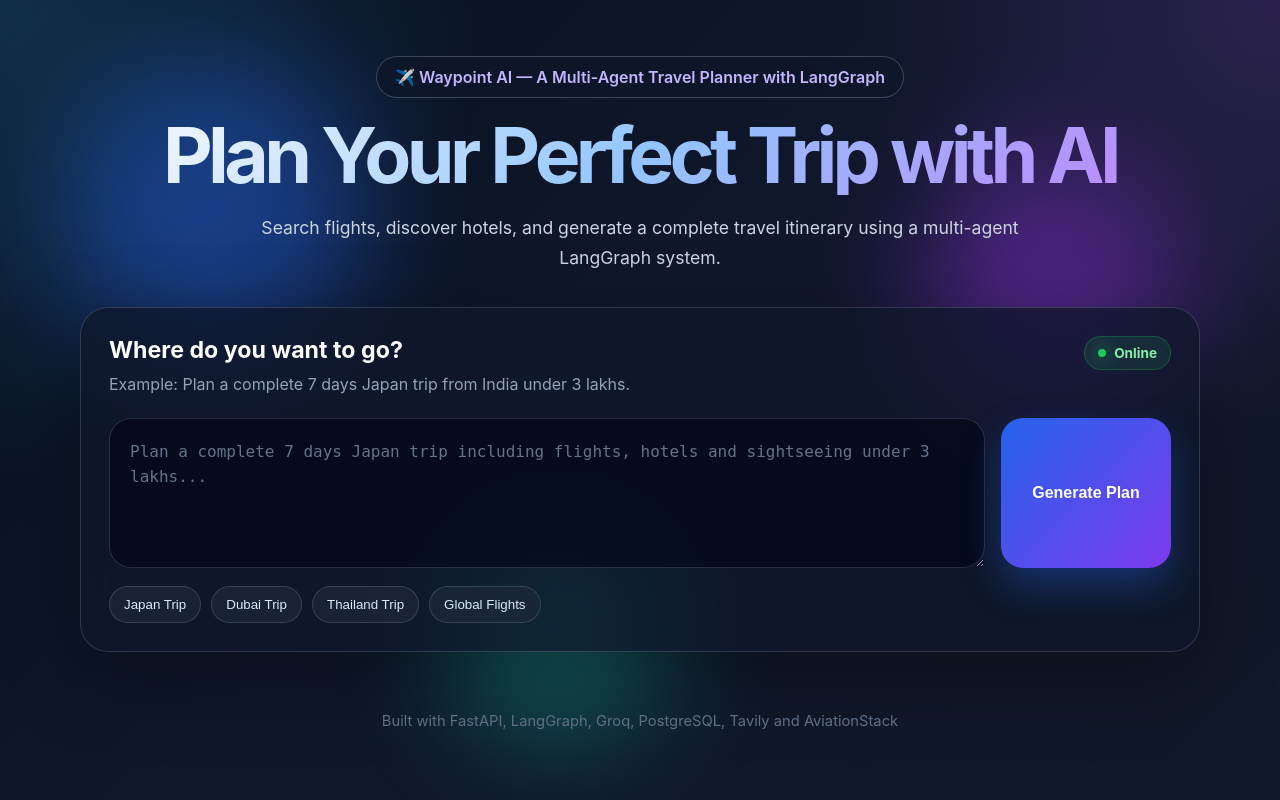
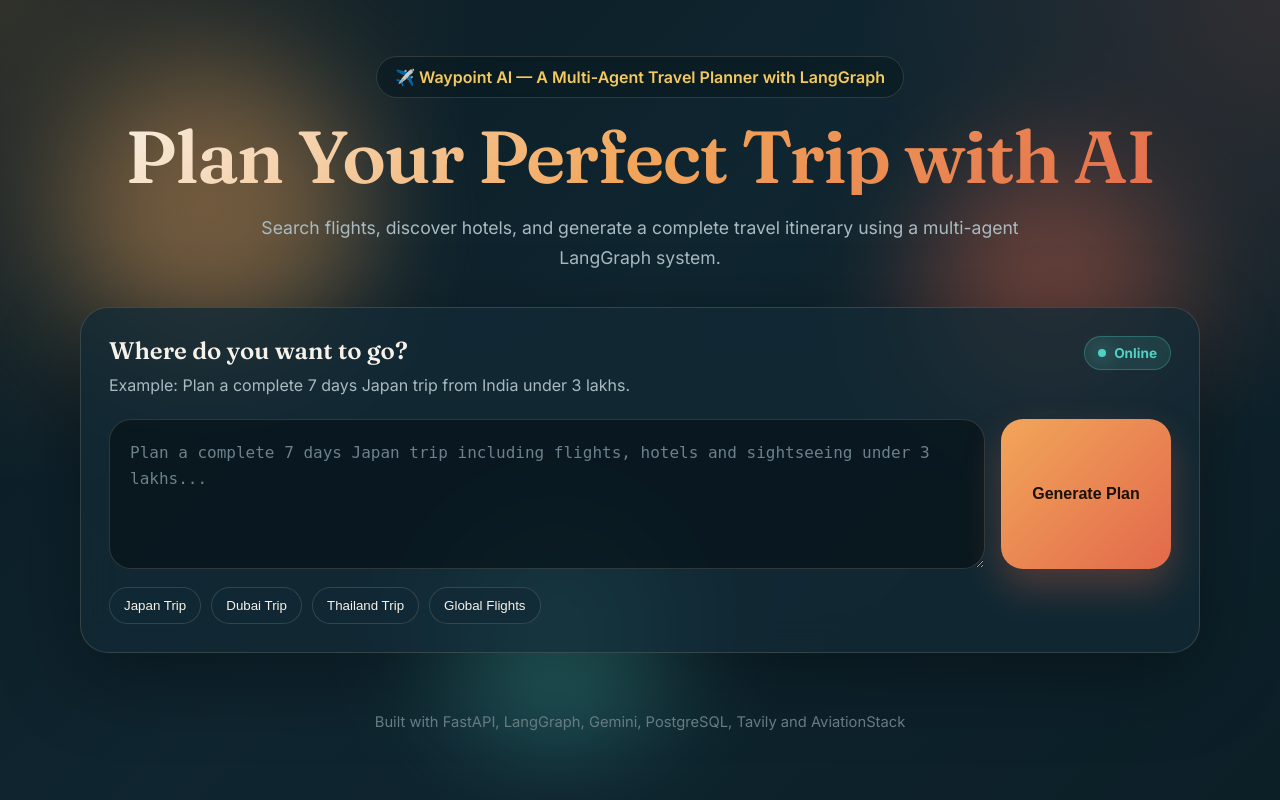
Before and after one commit to YashDaft/Waypoint, a FastAPI app: page / in a window 1280 px wide. Run offline with FastAPI, Linux system fonts and the light colour scheme; some libraries are stand-ins or nearby versions.

Commit message:
added docker file and modified colour scheme of ui page

```diff
--- a/static/style.css
+++ b/static/style.css
@@ -1,3 +1,22 @@
+:root {
+    --bg-base: #0b1b22;
+    --bg-surface: rgba(18, 42, 53, 0.78);
+    --border-soft: rgba(196, 181, 154, 0.2);
+    --border-strong: rgba(196, 181, 154, 0.4);
+
+    --accent-amber: #f2a65a;
+    --accent-coral: #e2694b;
+    --accent-gold: #f4c95d;
+    --accent-teal: #4fd1c5;
+
+    --text-primary: #f7f2e9;
+    --text-secondary: #a9bac0;
+    --text-muted: #6c818a;
+
+    --success: #57d9a3;
+    --error: #f87171;
+}
+
 * {
     margin: 0;
     padding: 0;
@@ -5,10 +24,10 @@
 }
 
 body {
-    font-family: Inter, system-ui, -apple-system, BlinkMacSystemFont, "Segoe UI", sans-serif;
+    font-family: "Inter", system-ui, -apple-system, BlinkMacSystemFont, "Segoe UI", sans-serif;
     min-height: 100vh;
-    background: #07111f;
-    color: #ffffff;
+    background: var(--bg-base);
+    color: var(--text-primary);
     overflow-x: hidden;
 }
 
@@ -17,22 +36,22 @@ body {
     inset: 0;
     z-index: -1;
     background:
-        radial-gradient(circle at top left, rgba(56, 189, 248, 0.18), transparent 32%),
-        radial-gradient(circle at top right, rgba(168, 85, 247, 0.18), transparent 28%),
-        linear-gradient(135deg, #07111f 0%, #0f172a 45%, #111827 100%);
+        radial-gradient(circle at top left, rgba(242, 166, 90, 0.16), transparent 32%),
+        radial-gradient(circle at top right, rgba(226, 105, 75, 0.16), transparent 28%),
+        linear-gradient(135deg, #0b1b22 0%, #0f2530 45%, #0c1f27 100%);
 }
 
 .gradient-circle {
     position: absolute;
     border-radius: 999px;
     filter: blur(60px);
-    opacity: 0.45;
+    opacity: 0.4;
 }
 
 .circle-1 {
     width: 300px;
     height: 300px;
-    background: #2563eb;
+    background: var(--accent-amber);
     top: 8%;
     left: 5%;
 }
@@ -40,7 +59,7 @@ body {
 .circle-2 {
     width: 260px;
     height: 260px;
-    background: #9333ea;
+    background: var(--accent-coral);
     top: 20%;
     right: 8%;
 }
@@ -48,7 +67,7 @@ body {
 .circle-3 {
     width: 220px;
     height: 220px;
-    background: #14b8a6;
+    background: var(--accent-teal);
     bottom: 8%;
     left: 35%;
 }
@@ -69,37 +88,40 @@ body {
     align-items: center;
     gap: 8px;
     padding: 10px 18px;
-    border: 1px solid rgba(148, 163, 184, 0.35);
+    border: 1px solid var(--border-soft);
     border-radius: 999px;
-    background: rgba(15, 23, 42, 0.72);
+    background: rgba(11, 27, 34, 0.72);
     backdrop-filter: blur(16px);
-    color: #c4b5fd;
+    color: var(--accent-gold);
     font-weight: 600;
     margin-bottom: 20px;
 }
 
 .hero-section h1 {
-    font-size: clamp(2.2rem, 6vw, 5rem);
-    line-height: 1;
-    letter-spacing: -0.06em;
+    font-family: "Fraunces", Georgia, serif;
+    font-weight: 600;
+    font-size: clamp(2.2rem, 6vw, 4.6rem);
+    line-height: 1.05;
+    letter-spacing: -0.02em;
     margin-bottom: 18px;
-    background: linear-gradient(135deg, #ffffff, #93c5fd, #c084fc);
+    background: linear-gradient(135deg, var(--text-primary), var(--accent-amber), var(--accent-coral));
     -webkit-background-clip: text;
+    background-clip: text;
     -webkit-text-fill-color: transparent;
 }
 
 .hero-section p {
     max-width: 760px;
     margin: 0 auto;
-    color: #cbd5e1;
+    color: var(--text-secondary);
     font-size: 1.1rem;
     line-height: 1.7;
 }
 
 .planner-card,
 .result-section {
-    background: rgba(15, 23, 42, 0.76);
-    border: 1px solid rgba(148, 163, 184, 0.26);
+    background: var(--bg-surface);
+    border: 1px solid var(--border-soft);
     box-shadow: 0 24px 80px rgba(0, 0, 0, 0.35);
     backdrop-filter: blur(20px);
     border-radius: 28px;
@@ -120,13 +142,15 @@ body {
 
 .card-header h2,
 .result-header h2 {
-    font-size: 1.45rem;
+    font-family: "Fraunces", Georgia, serif;
+    font-weight: 600;
+    font-size: 1.5rem;
     margin-bottom: 8px;
 }
 
 .card-header p,
 .result-header p {
-    color: #94a3b8;
+    color: var(--text-secondary);
     line-height: 1.5;
 }
 
@@ -134,9 +158,9 @@ body {
     display: flex;
     align-items: center;
     gap: 8px;
-    background: rgba(34, 197, 94, 0.12);
-    color: #86efac;
-    border: 1px solid rgba(34, 197, 94, 0.25);
+    background: rgba(79, 209, 197, 0.12);
+    color: var(--accent-teal);
+    border: 1px solid rgba(79, 209, 197, 0.3);
     padding: 8px 13px;
     border-radius: 999px;
     font-weight: 700;
@@ -148,8 +172,8 @@ body {
     width: 8px;
     height: 8px;
     border-radius: 50%;
-    background: #22c55e;
-    box-shadow: 0 0 18px #22c55e;
+    background: var(--accent-teal);
+    box-shadow: 0 0 18px var(--accent-teal);
 }
 
 .input-area {
@@ -163,10 +187,10 @@ textarea {
     width: 100%;
     min-height: 150px;
     resize: vertical;
-    border: 1px solid rgba(148, 163, 184, 0.24);
+    border: 1px solid var(--border-soft);
     border-radius: 22px;
-    background: rgba(2, 6, 23, 0.64);
-    color: #ffffff;
+    background: rgba(6, 16, 20, 0.6);
+    color: var(--text-primary);
     padding: 20px;
     font-size: 1rem;
     line-height: 1.6;
@@ -175,12 +199,12 @@ textarea {
 }
 
 textarea:focus {
-    border-color: rgba(96, 165, 250, 0.85);
-    box-shadow: 0 0 0 4px rgba(59, 130, 246, 0.18);
+    border-color: var(--accent-amber);
+    box-shadow: 0 0 0 4px rgba(242, 166, 90, 0.2);
 }
 
 textarea::placeholder {
-    color: #64748b;
+    color: var(--text-muted);
 }
 
 #sendBtn {
@@ -188,18 +212,18 @@ textarea::placeholder {
     border: none;
     border-radius: 22px;
     padding: 0 24px;
-    background: linear-gradient(135deg, #2563eb, #7c3aed);
-    color: #ffffff;
+    background: linear-gradient(135deg, var(--accent-amber), var(--accent-coral));
+    color: #1a1006;
     font-weight: 800;
     font-size: 1rem;
     cursor: pointer;
-    box-shadow: 0 18px 38px rgba(37, 99, 235, 0.35);
+    box-shadow: 0 18px 38px rgba(226, 105, 75, 0.3);
     transition: 0.25s ease;
 }
 
 #sendBtn:hover {
     transform: translateY(-2px);
-    box-shadow: 0 22px 50px rgba(124, 58, 237, 0.4);
+    box-shadow: 0 22px 50px rgba(226, 105, 75, 0.4);
 }
 
 #sendBtn:disabled {
@@ -216,9 +240,9 @@ textarea::placeholder {
 }
 
 .quick-prompts button {
-    border: 1px solid rgba(148, 163, 184, 0.25);
-    background: rgba(30, 41, 59, 0.7);
-    color: #dbeafe;
+    border: 1px solid var(--border-soft);
+    background: rgba(18, 42, 53, 0.7);
+    color: var(--text-primary);
     border-radius: 999px;
     padding: 10px 14px;
     cursor: pointer;
@@ -406,7 +446,7 @@ textarea::placeholder {
 
 footer {
     text-align: center;
-    color: #64748b;
+    color: var(--text-muted);
     padding: 30px 16px 40px;
     font-size: 0.92rem;
 }
--- a/templates/index.html
+++ b/templates/index.html
@@ -7,6 +7,12 @@
     <meta name="viewport" content="width=device-width, initial-scale=1.0">
 
     <title>Waypoint AI</title>
+
+    <link rel="preconnect" href="https://fonts.googleapis.com">
+    <link rel="preconnect" href="https://fonts.gstatic.com" crossorigin>
+    <link
+        href="https://fonts.googleapis.com/css2?family=Fraunces:wght@500;600;700&family=Inter:wght@400;500;600;700;800&display=swap"
+        rel="stylesheet">
 
     <link rel="stylesheet" href="/static/style.css">
 </head>
@@ -116,7 +122,7 @@
     </main>
 
     <footer>
-        Built with FastAPI, LangGraph, Groq, PostgreSQL, Tavily and AviationStack
+        Built with FastAPI, LangGraph, Gemini, PostgreSQL, Tavily and AviationStack
     </footer>
 
     <!-- Markdown Renderer -->
```
Also changed, not shown: other parts of static/style.css (+61 -33 lines), README.md, 2 other files.
